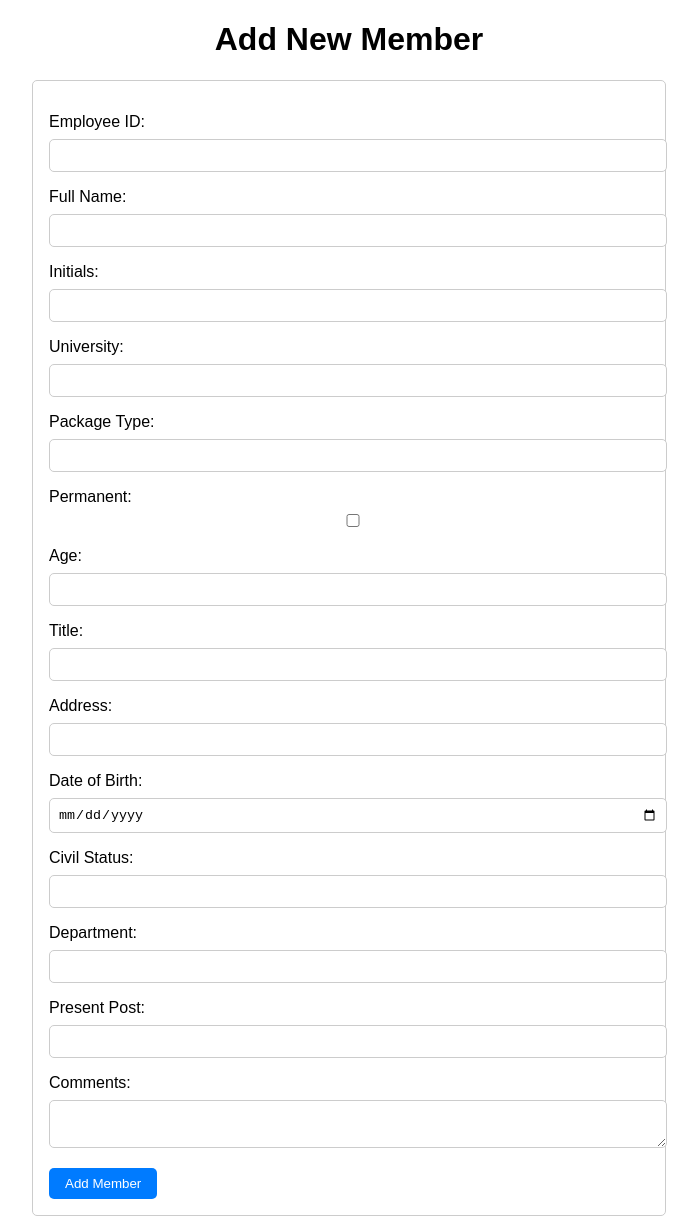
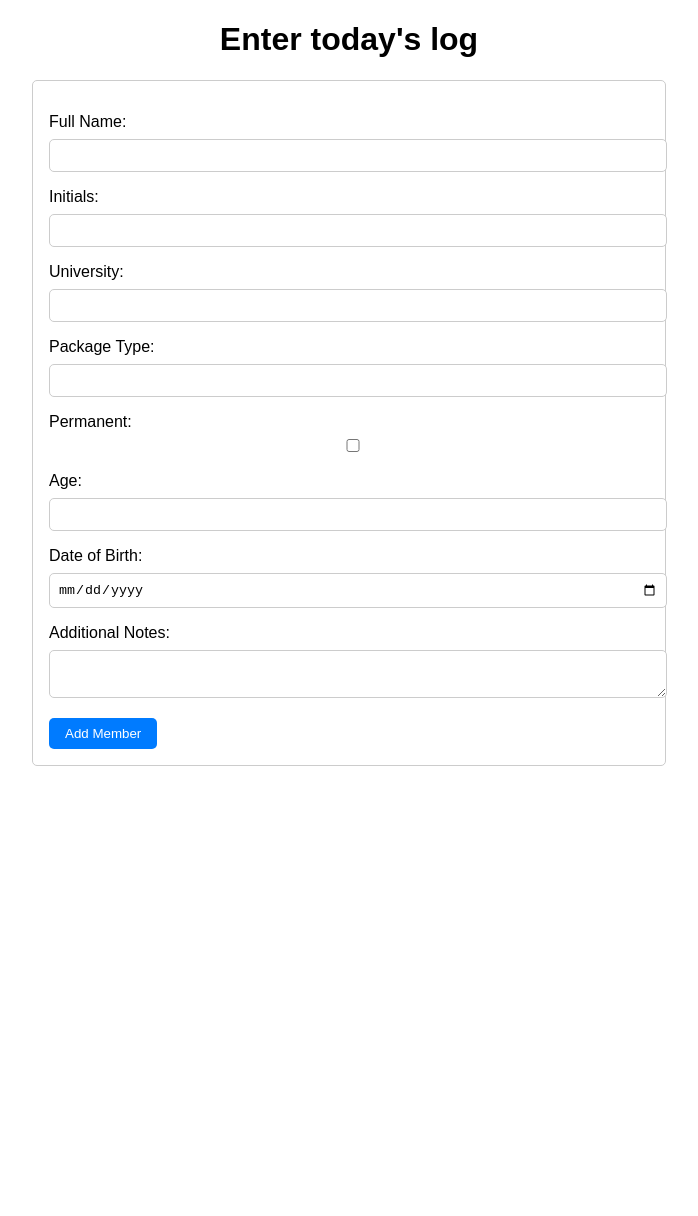
Before and after one commit to sumi984/Health-Care-Management.github.io, a plain HTML site: page index.html in a window 1280 px wide. Shown: the whole page, without its empty margins (291-989 px from the left). After the commit the page ends 800 px from the top, so only its background shows below. Drawn offline with Linux system fonts and the light colour scheme.

Commit message:
Update index.html

```diff
--- a/index.html
+++ b/index.html
@@ -7,10 +7,12 @@
     <link rel="stylesheet" href="styles.css">
 </head>
 <body>
-    <h1>Add New Member</h1>
+    <!--- <h1>Add New Member</h1> --->
+    <h1>Enter today's log</h1>
     <form id="memberForm">
+        <!---
         <label for="emp_id">Employee ID:</label>
-        <input type="text" id="emp_id" name="emp_id" required><br>
+        <input type="text" id="emp_id" name="emp_id" required><br> --->
 
         <label for="full_name">Full Name:</label>
         <input type="text" id="full_name" name="full_name" required><br>
@@ -30,16 +32,16 @@
         <label for="age">Age:</label>
         <input type="number" id="age" name="age"><br>
 
-        <label for="title">Title:</label>
+         <!--- <label for="title">Title:</label>
         <input type="text" id="title" name="title"><br>
 
         <label for="address">Address:</label>
-        <input type="text" id="address" name="address"><br>
+        <input type="text" id="address" name="address"><br> --->
 
         <label for="dob">Date of Birth:</label>
         <input type="date" id="dob" name="dob"><br>
 
-        <label for="civil_status">Civil Status:</label>
+        <!--- <label for="civil_status">Civil Status:</label>
         <input type="text" id="civil_status" name="civil_status"><br>
 
         <label for="department">Department:</label>
@@ -49,7 +51,10 @@
         <input type="text" id="present_post" name="present_post"><br>
 
         <label for="comments">Comments:</label>
-        <textarea id="comments" name="comments"></textarea><br>
+        <textarea id="comments" name="comments"></textarea><br> --->
+
+        <label for="notes">Additional Notes:</label>
+        <textarea id="notes" name="notes"></textarea><br>
 
         <button type="submit">Add Member</button>
     </form>
```
